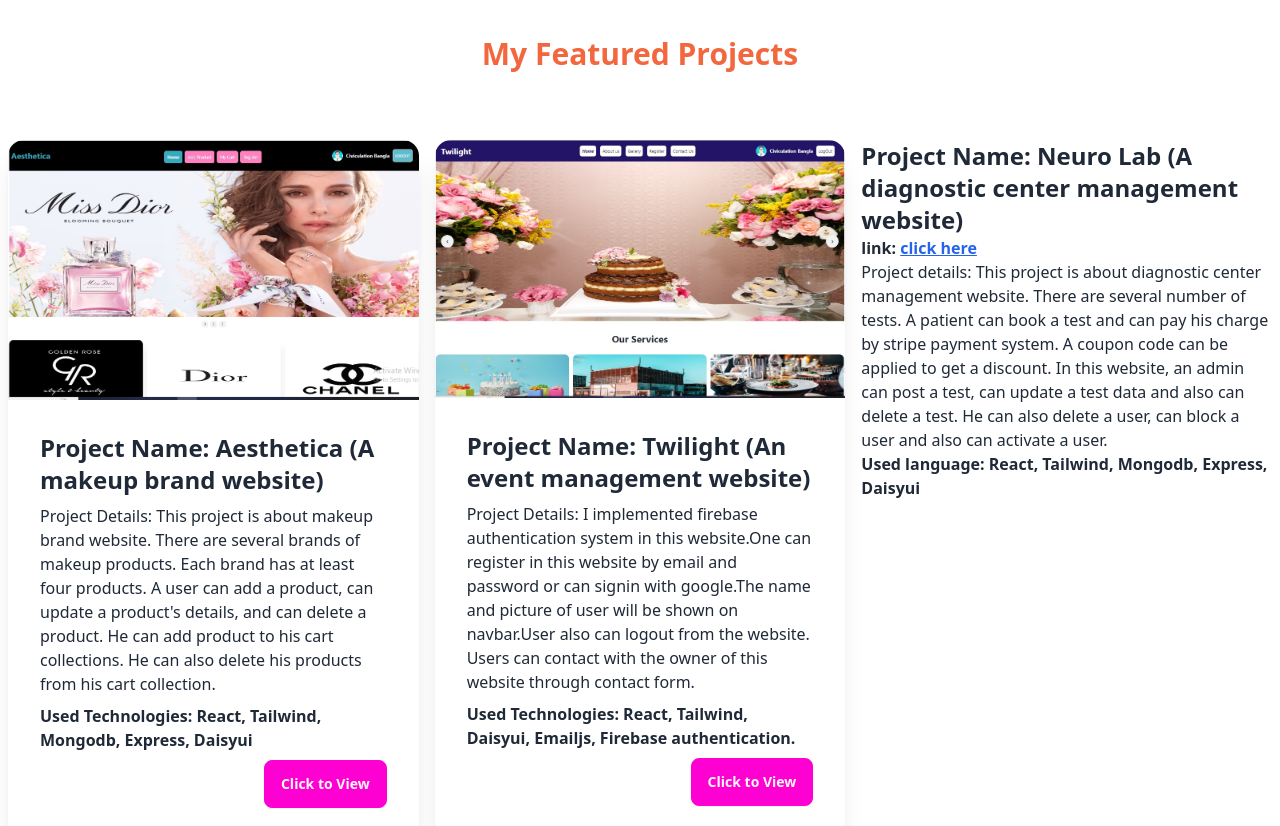
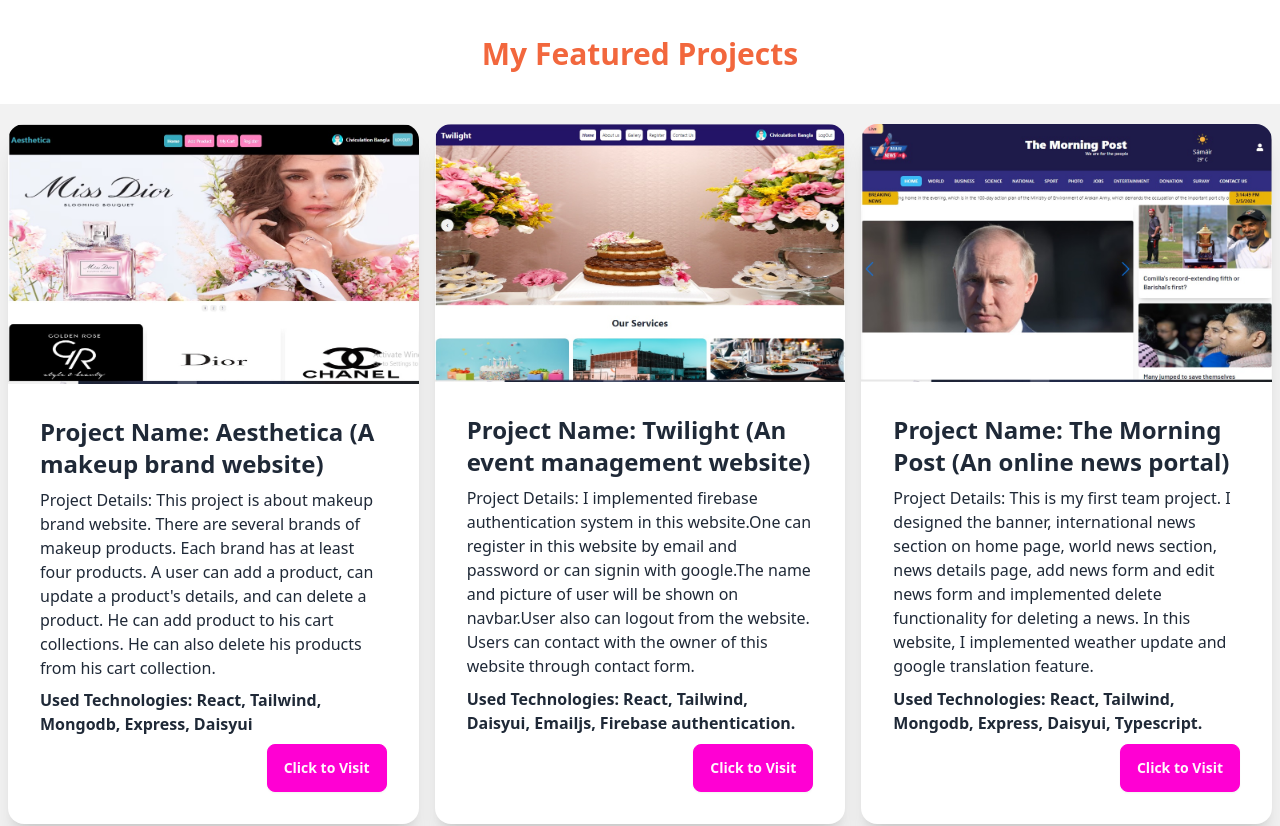
Before and after one commit to Rafiul23/my-portfolio-website, a React (Vite) app: page / in a window 1280 px wide. Shown: the part 1520-2346 px from the top of the page. Built offline with nearby package versions, Linux system fonts and the light colour scheme.

Commit message:
featured section is designed

```diff
--- a/src/Components/Featured.jsx
+++ b/src/Components/Featured.jsx
@@ -10,8 +10,8 @@
             <SectionTitle
                 title='My Featured Projects'
             ></SectionTitle>
-            <div className="py-5 px-2 grid grid-cols-1 md:grid-cols-3 gap-4">
-                <div className="py-4">
+            <div className="py-5 px-2 grid grid-cols-1 md:grid-cols-3 gap-4 bg-base-200">
+
                     <div className="card bg-base-100 shadow-xl">
                         <figure><img src={aesthetica} alt="websitecard" /></figure>
                         <div className="card-body">
@@ -20,17 +20,12 @@
                             <p>Project Details: This project is about makeup brand website. There are several brands of makeup products. Each brand has at least four products. A user can add a product, can update a product's details, and can delete a product. He can add product to his cart collections. He can also delete his products from his cart collection.</p>
                             <p className="font-bold">Used Technologies: React, Tailwind, Mongodb, Express, Daisyui</p>
                             <div className="card-actions justify-end">
-                                <button className="btn btn-secondary"><a href="https://glittering-dragon-4a6433.netlify.app/">Click to View</a></button>
+                                <button className="btn btn-secondary"><a href="https://glittering-dragon-4a6433.netlify.app/">Click to Visit</a></button>
                             </div>
                         </div>
                     </div>
 
 
-
-
-                </div>
-
-                <div className="py-4">
                     <div className="card bg-base-100 shadow-xl">
                         <figure><img src={twilight} alt="website" /></figure>
                         <div className="card-body">
@@ -38,18 +33,24 @@
                             <p>Project Details: I implemented firebase authentication system in this website.One can register in this website by email and password or can signin with google.The name and picture of user will be shown on navbar.User also can logout from the website. Users can contact with the owner of this website through contact form.</p>
                             <p className="font-bold">Used Technologies: React, Tailwind, Daisyui, Emailjs, Firebase authentication.</p>
                             <div className="card-actions justify-end">
-                                <button className="btn btn-secondary"><a href="https://heroic-semolina-7b2e02.netlify.app/">Click to View</a></button>
+                                <button className="btn btn-secondary"><a href="https://heroic-semolina-7b2e02.netlify.app/">Click to Visit</a></button>
                             </div>
                         </div>
                     </div>
 
-                </div>
-                <div className="py-4">
-                    <h2 className="text-2xl font-bold">Project Name: Neuro Lab (A diagnostic center management website)</h2>
-                    <p className="font-bold">link: <a className="text-blue-600 underline" href="https://musical-biscotti-6995f8.netlify.app/">click here</a></p>
-                    <p>Project details: This project is about diagnostic center management website. There are several number of tests. A patient can book a test and can pay his charge by stripe payment system. A coupon code can be applied to get a discount. In this website, an admin can post a test, can update a test data and also can delete a test. He can also delete a user, can block a user and also can activate a user.</p>
-                    <p className="font-bold">Used language: React, Tailwind, Mongodb, Express, Daisyui</p>
-                </div>
+                    <div className="card bg-base-100 shadow-xl">
+                        <figure><img src={morningNews} alt="website" /></figure>
+                        <div className="card-body">
+                            <h2 className="text-2xl font-bold">Project Name: The Morning Post (An online news portal)</h2>
+                            <p>Project Details: This is my first team project. I designed the banner, international news section on home page, world news section, news details page, add news form and edit news form and implemented delete functionality for deleting a news. In this website, I implemented weather update and google translation feature.</p>
+                            <p className="font-bold">Used Technologies: React, Tailwind, Mongodb, Express, Daisyui, Typescript.</p>
+                            <div className="card-actions justify-end">
+                                <button className="btn btn-secondary"><a href="https://the-morning-posts.surge.sh/">Click to Visit</a></button>
+                            </div>
+                        </div>
+                    </div>
+
+
             </div>
         </div>
     );
```
